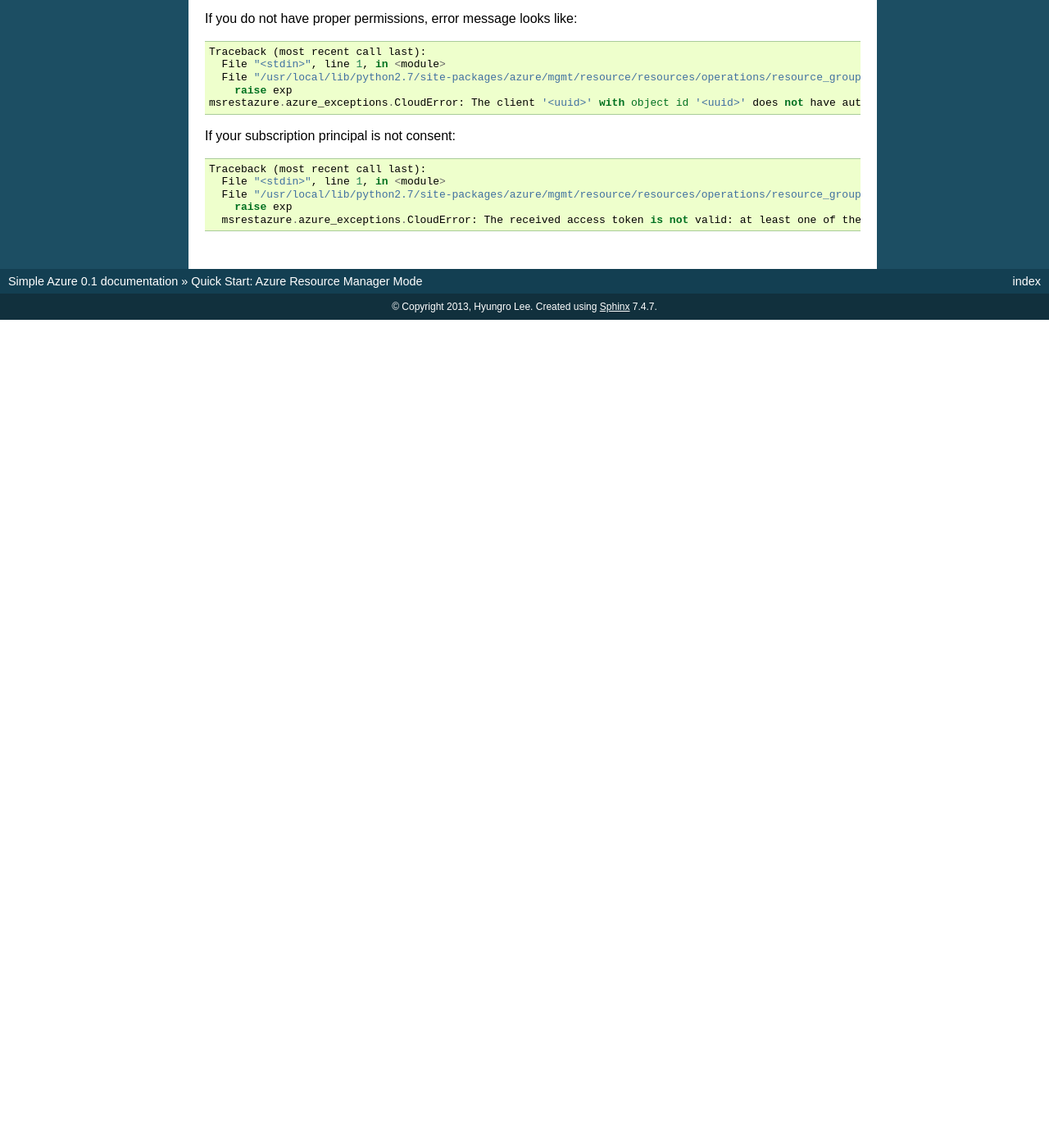
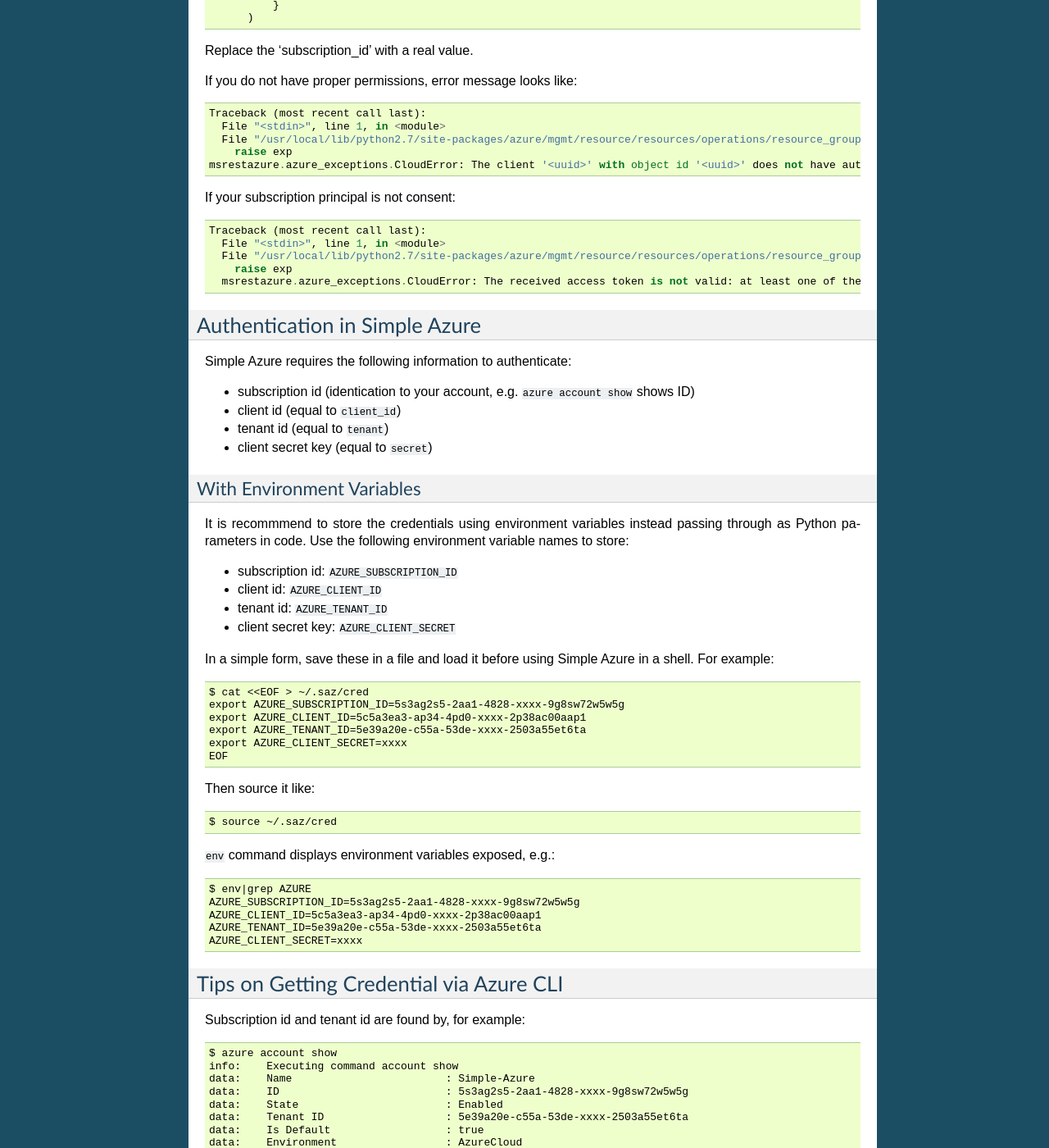
Before and after one commit to lee212/simpleazure, a Sphinx documentation site: the page built from docs/arm.rst, in a window 1280 px wide and 1400 px high, scrolled down 2907 px. Shown: the whole window at 82% size. Built offline with Sphinx 7.4.7, drawn with Linux system fonts in a browser that asks for light colours; before the commit the page ends 3297 px from its top, so only the background shows below that; some of the changed text lies outside the part shown.

Commit message:
credentials for arm

```diff
--- a/docs/arm.rst
+++ b/docs/arm.rst
@@ -1,9 +1,11 @@
-Quick Start: Azure Resource Manager Mode
+.. _ref-arm:
+
+Quick Setup for Azure Resource Manager Mode
 ===============================================================================
 
 Azure Resource Template (JSON based Infrastructure as Code) runs with Azure
 Resource Manager which Azure Python SDK 2.0.0+ supports with new packages and
-functions, and SimpleAzure uses new version of Azure Python SDK to deploy
+functions, and Simple Azure uses new version of Azure Python SDK to deploy
 software stacks under Azure Resource Templates.
 
 Previous development is now called 'legacy' or 'classic' mode of Azure Python
@@ -17,7 +19,7 @@
 because ARM supports with Azure Python SDK is fairly new (as of September 2016)
 and some Azure services are in 'preview' mode.
 
-Installation
+Installation of Azure Python SDK
 -------------------------------------------------------------------------------
 
 From Pypi::
@@ -77,6 +79,10 @@
 but app registrations are not described entirely because Admin consent needs to
 be done additionally. Otherwise, registered apps are not visible in the
 subscriptions page to add access with Roles.
+
+.. note:: Remember ``client_id``, ``secret`` and ``tenant`` values including
+        subscription id because these values are required to authenticate in
+        Simple Azure ARM mode.
 
 Reconsent Step
 ^^^^^^^^^^^^^^^^^^^^^^^^^^^^^^^^^^^^^^^^^^^^^^^^^^^^^^^^^^^^^^^^^^^^^^^^^^^^^^^
@@ -182,3 +188,94 @@
        File "/usr/local/lib/python2.7/site-packages/azure/mgmt/resource/resources/operations/resource_groups_operations.py", line 223, in create_or_update
          raise exp
        msrestazure.azure_exceptions.CloudError: The received access token is not valid: at least one of the claims 'puid' or 'altsecid' or 'oid' should be present. If you are accessing as application please make sure service principal is properly created in the tenant.
+
+Authentication in Simple Azure
+-------------------------------------------------------------------------------
+
+Simple Azure requires the following information to authenticate:
+
+- subscription id (identication to your account, e.g. ``azure account show`` shows ID)
+- client id (equal to ``client_id``)
+- tenant id (equal to ``tenant``)
+- client secret key (equal to ``secret``)
+
+With Environment Variables
+^^^^^^^^^^^^^^^^^^^^^^^^^^^^^^^^^^^^^^^^^^^^^^^^^^^^^^^^^^^^^^^^^^^^^^^^^^^^^^^
+
+It is recommmend to store the credentials using environment variables instead
+passing through as Python parameters in code. Use the following environment
+variable names to store:
+
+- subscription id: ``AZURE_SUBSCRIPTION_ID``
+- client id: ``AZURE_CLIENT_ID``
+- tenant id: ``AZURE_TENANT_ID``
+- client secret key: ``AZURE_CLIENT_SECRET``
+
+In a simple form, save these in a file and load it before using Simple Azure in
+a shell. For example:
+
+::
+
+        $ cat <<EOF > ~/.saz/cred
+        export AZURE_SUBSCRIPTION_ID=5s3ag2s5-2aa1-4828-xxxx-9g8sw72w5w5g
+        export AZURE_CLIENT_ID=5c5a3ea3-ap34-4pd0-xxxx-2p38ac00aap1
+        export AZURE_TENANT_ID=5e39a20e-c55a-53de-xxxx-2503a55et6ta
+        export AZURE_CLIENT_SECRET=xxxx
+        EOF
+
+Then source it like:
+
+::
+
+        $ source ~/.saz/cred
+
+``env`` command displays environment variables exposed, e.g.::
+
+        $ env|grep AZURE
+        AZURE_SUBSCRIPTION_ID=5s3ag2s5-2aa1-4828-xxxx-9g8sw72w5w5g
+        AZURE_CLIENT_ID=5c5a3ea3-ap34-4pd0-xxxx-2p38ac00aap1
+        AZURE_TENANT_ID=5e39a20e-c55a-53de-xxxx-2503a55et6ta
+        AZURE_CLIENT_SECRET=xxxx
+
+Tips on Getting Credential via Azure CLI
+-------------------------------------------------------------------------------
+
+Subscription id and tenant id are found by, for example::
+
+        $ azure account show
+        info:    Executing command account show
+        data:    Name                        : Simple-Azure
+        data:    ID                          : 5s3ag2s5-2aa1-4828-xxxx-9g8sw72w5w5g
+        data:    State                       : Enabled
+        data:    Tenant ID                   : 5e39a20e-c55a-53de-xxxx-2503a55et6ta
+        data:    Is Default                  : true
+        data:    Environment                 : AzureCloud
+        data:    Has Certificate             : Yes
+        data:    Has Access Token            : Yes
+        data:    User name                   : hroe.lee@gmail.com
+        data:
+        info:    account show command OK
+
+- ``ID`` represents ``AZURE_SUBSCRIPTION_ID``.
+- ``Tenant ID`` represents ``AZURE_TENANT_ID``.
+
+Client id is found by, for example::
+
+        $ azure ad app list
+        info:    Executing command ad app list
+        + Listing applications
+        data:    AppId:                   5c5a3ea3-ap34-4pd0-xxxx-2p38ac00aap1
+        dqtq:    ObjectId:                dc25d100-1234-4567-bf11-1234e1234dbq
+        data:    DisplayName:             simpleazure
+        data:    IdentifierUris:          0=https://simplezure.com/login
+        data:    ReplyUrls:
+        data:    AvailableToOtherTenants: False
+        data:    HomePage:                http://simpleazure.com
+        data:
+        info:    ad app list command OK
+
+``AppId`` represents ``AZURE_CLIENT_ID``.
+
+``AZURE_CLIENT_SECRET`` is not visible because it is one-time displayed value
+from the portal.  It is also same as the ``<password>`` used in the service
+principal credential in Azure CLI.
```
